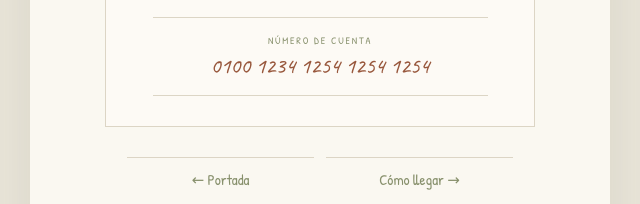
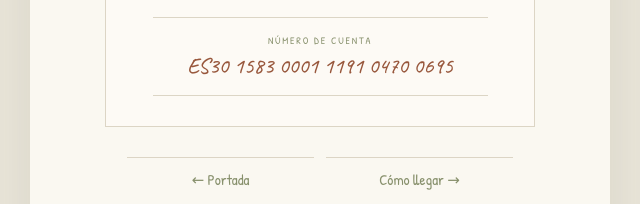
Before and after one commit to sulivan22/CYA, a website: page dist/lista-de-bodas.html in a window 1280 px wide. Shown: the part 748-952 px from the top of the page, 320-960 px from the left. Drawn offline with Linux system fonts and the light colour scheme.

Commit message:
Change bank account number in gifts page
Updated bank account number for gifts section.

```diff
--- a/dist/lista-de-bodas.html
+++ b/dist/lista-de-bodas.html
@@ -11,7 +11,7 @@
   <header class="page-header"><a class="back-link" href="index.html">← Inicio</a><a class="page-monogram" href="index.html">C <i>&</i> A</a><span class="page-date">10 · 04 · 2027</span></header>
   <section class="detail-intro"><p class="section-index">GRACIAS POR PENSAR EN NOSOTROS</p><h1>Lista de bodas</h1><p>Vuestra compañía es nuestro mejor regalo.</p></section>
   <figure class="page-art gift-art"><img src="gifts-illustration.jpg" alt="Pequeños regalos envueltos con cintas de color salvia y flores silvestres"></figure>
-  <section class="bank-card"><span class="card-flower" aria-hidden="true">✿</span><h2>Un regalo a tu manera</h2><p>Si además queréis tener un detalle con nosotros y formar parte de esta nueva etapa, os facilitamos nuestro número de cuenta.</p><div class="iban-box"><small>NÚMERO DE CUENTA</small><strong class="account-number">0100 1234 1254 1254 1254</strong></div></section>
+  <section class="bank-card"><span class="card-flower" aria-hidden="true">✿</span><h2>Un regalo a tu manera</h2><p>Si además queréis tener un detalle con nosotros y formar parte de esta nueva etapa, os facilitamos nuestro número de cuenta.</p><div class="iban-box"><small>NÚMERO DE CUENTA</small><strong class="account-number">ES30 1583 0001 1191 0470 0695</strong></div></section>
   <nav class="page-navigation" aria-label="Otras páginas"><a href="index.html">← Portada</a><a href="como-llegar.html">Cómo llegar →</a><a href="confirmacion.html">Confirmación →</a></nav>
   <footer class="page-footer"><a href="index.html">Carmen <i>y</i> Alfonso</a><span>10 · 04 · 2027</span></footer>
 </main></body>
```
